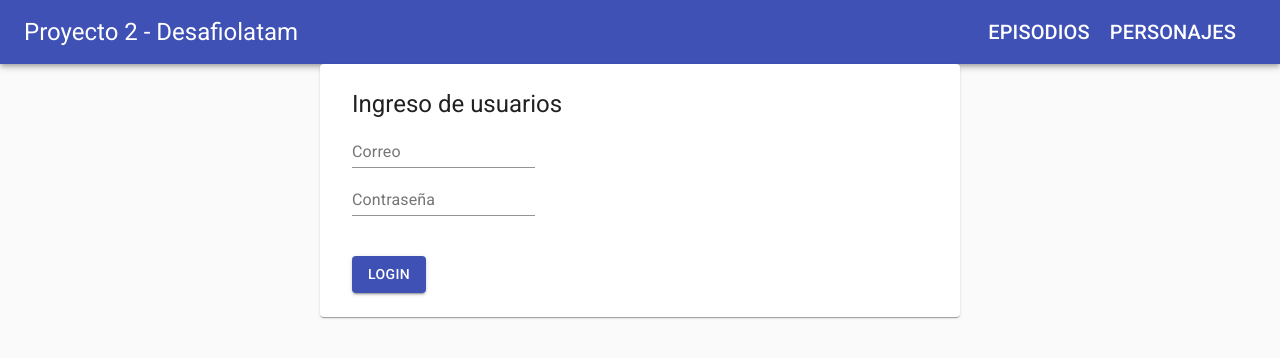
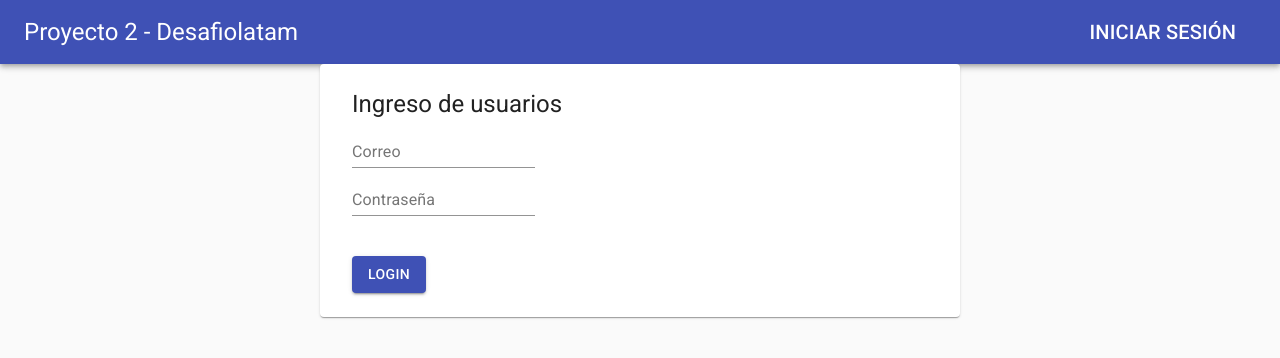
Before and after one commit to oscarossesa/desafiolatam-agenda, a React (Create React App) app: page /desafiolatam-agenda/login in a window 1280 px wide. Shown: the top 358 px of the page. Built offline with nearby package versions, Linux system fonts and the light colour scheme.

Commit message:
Inicio de sesión

```diff
--- a/src/components/NavBar/ButtonAppBar.js
+++ b/src/components/NavBar/ButtonAppBar.js
@@ -1,4 +1,5 @@
 import React from 'react'
+import { useSelector } from 'react-redux'
 import { Link } from 'react-router-dom'
 import { makeStyles, AppBar, Toolbar, Typography } from '@material-ui/core'
 
@@ -17,7 +18,9 @@ const useStyles = makeStyles(theme => ({
   }
 }))
 
-const ButtonAppBar = () => {
+const ButtonAppBar = (props) => {
+  const { isLoggedIn } = useSelector(state => ({ isLoggedIn: Boolean(state.loggedIn.loggedIn) }))
+
   const classes = useStyles()
 
   return (
@@ -27,8 +30,18 @@ const ButtonAppBar = () => {
           <Link to='/' className={classes.link}>Proyecto 2 - Desafiolatam</Link>
         </Typography>
         <Typography variant='h6'>
-          <Link to='/episode' color='inherit' className={classes.link}>EPISODIOS</Link>
-          <Link to='/character' color='inherit' className={classes.link}>PERSONAJES</Link>
+          {isLoggedIn && (
+            <>
+              <Link to='/episode' color='inherit' className={classes.link}>EPISODIOS</Link>
+              <Link to='/character' color='inherit' className={classes.link}>PERSONAJES</Link>
+              <Link to='/logout' color='inherit' className={classes.link}>CERRAR SESIÓN</Link>
+            </>
+          )}
+          {!isLoggedIn && (
+            <>
+              <Link to='/episode' color='inherit' className={classes.link}>INICIAR SESIÓN</Link>
+            </>
+          )}
         </Typography>
       </Toolbar>
     </AppBar>
--- a/src/containers/Character/Character.container.js
+++ b/src/containers/Character/Character.container.js
@@ -23,7 +23,6 @@ const CharacterContainer = () => {
   }
 
   const handeOnRemoveFavorite = id => event => {
-    console.log('Character.container.js|handeOnRemoveFavorite|id', id)
     dispatch(removeFavoriteCharacter(id))
   }
 
--- a/src/containers/Episode/Episode.actions.js
+++ b/src/containers/Episode/Episode.actions.js
@@ -20,7 +20,6 @@ const loadEpisodesSuccess = payload => ({
 })
 
 export const addFavoriteEpisode = id => (dispatch, getState) => {
-  console.log('Episode.action.js', id)
   const state = getState()
   const user = state.loggedIn
   dispatch(createAction(ADD_FAVORITE_EPISODE, { userId: user.id, episodeId: id }))
--- a/src/containers/Episode/Episode.container.js
+++ b/src/containers/Episode/Episode.container.js
@@ -34,12 +34,10 @@ const EpisodeContainer = () => {
   const classes = useStyles()
 
   const handleOnAddFavorite = id => event => {
-    console.log(id)
     dispatch(addFavoriteEpisode(id))
   }
 
   const handleOnRemoveFavorite = id => event => {
-    console.log(id)
     dispatch(removeFavoriteEpisode(id))
   }
 
--- a/src/containers/LoginForm/LoginForm.reducer.js
+++ b/src/containers/LoginForm/LoginForm.reducer.js
@@ -34,8 +34,6 @@ function loginFormReducer (state = initialState, action) {
       }
     }
     case ADD_FAVORITE_CHARACTER: {
-      console.log('LoginForm.reducer.js --> action', action)
-      console.log('LoginForm.reducer.js --> state', state)
       const user = state.users.find(user => user.id === action.payload.userId)
       user.favoriteCharacters = user.favoriteCharacters.concat([action.payload.characterId])
 
@@ -47,6 +45,7 @@ function loginFormReducer (state = initialState, action) {
     case REMOVE_FAVORITE_EPISODE: {
       const user = state.users.find(user => user.id === action.payload.userId)
       user.favoriteEpisodes = user.favoriteEpisodes.filter(episodeId => episodeId !== action.payload.episodeId)
+
       return {
         ...state,
         users: state.users.filter(user => user.id !== action.payload.userId).concat(user)
@@ -55,6 +54,7 @@ function loginFormReducer (state = initialState, action) {
     case REMOVE_FAVORITE_CHARACTER: {
       const user = state.users.find(user => user.id === action.payload.userId)
       user.favoriteCharacters = user.favoriteCharacters.filter(characterId => characterId !== action.payload.characterId)
+
       return {
         ...state,
         users: state.users.filter(user => user.id !== action.payload.userId).concat(user)
```
